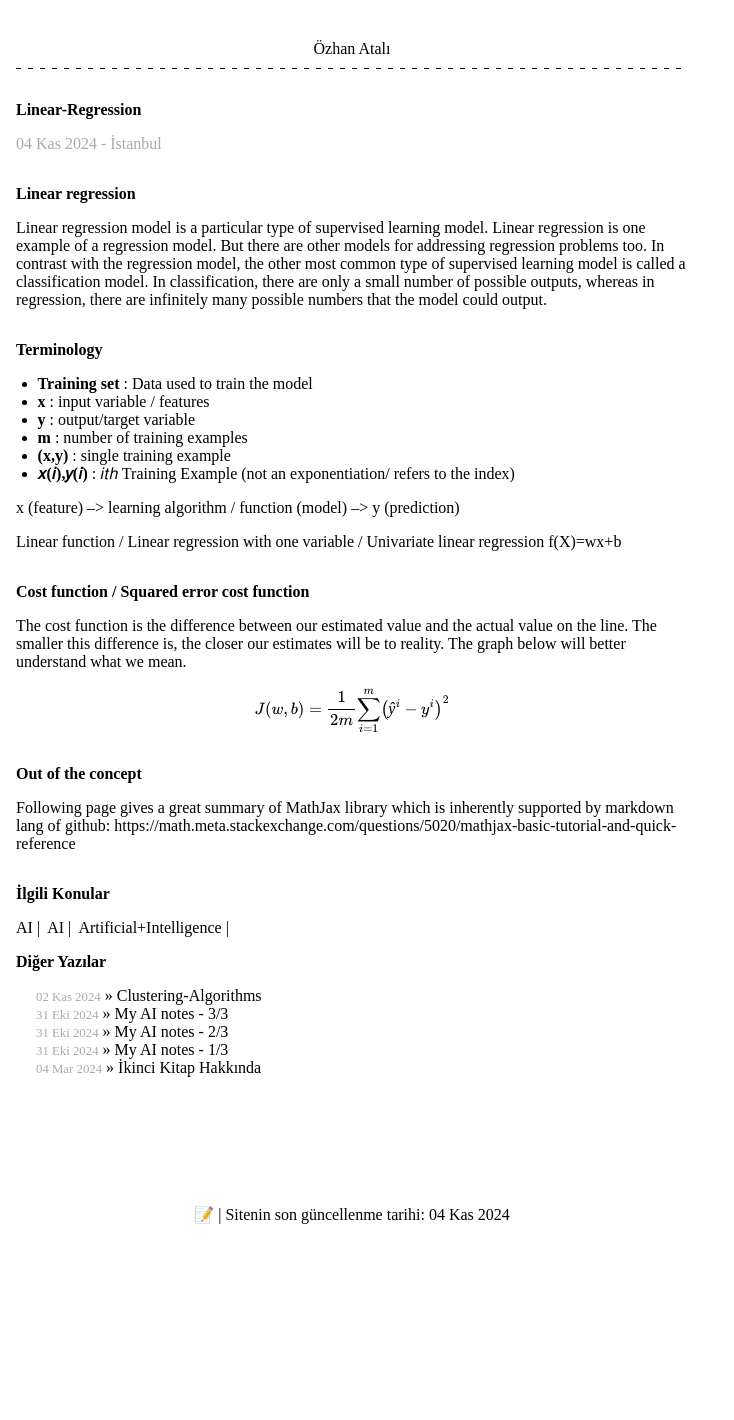
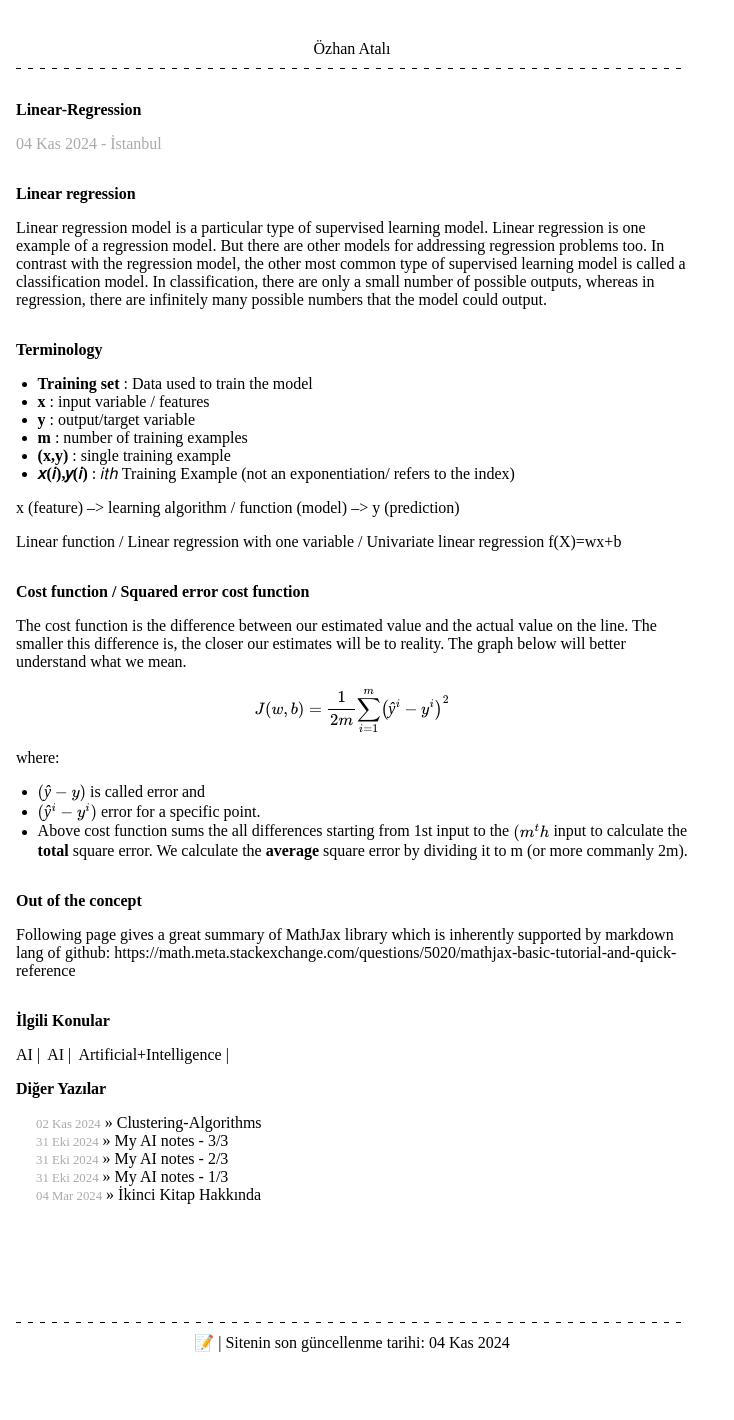
Before and after one commit to ozhanatali/ozhanatali.github.io, a Jekyll site: the page built from _posts/2024-11-04-Linear-Regression.md, in a window 1280 px wide. Shown: the whole page, without its empty margins (0-734 px from the left). Built offline with Jekyll 4.4.1, drawn with Linux system fonts in a browser that asks for light colours; formulas are drawn with MathJax 3; before the commit the page ends 1292 px from its top, so only the background shows below that.

Commit message:
Update 2024-11-04-Linear-Regression.md

```diff
--- a/_posts/2024-11-04-Linear-Regression.md
+++ b/_posts/2024-11-04-Linear-Regression.md
@@ -35,7 +35,11 @@
 
 $$J(w,b) = {1 \over 2m} {\sum_{i=1}^m } \left( ŷ^i-y^i  \right)^2$$
 
-
+where:
+- $$(ŷ-y)$$ is called error and
+- $$(ŷ^i-y^i)$$ error for a specific point.
+- Above cost function sums the all differences starting from 1st input to the $$(m^th$$ input to calculate the **total** square error.
+We calculate the **average** square error by dividing it to m (or more commanly 2m).
 
 # Out of the concept
 Following page gives a great summary of MathJax library which is inherently supported by markdown lang of github:
```
